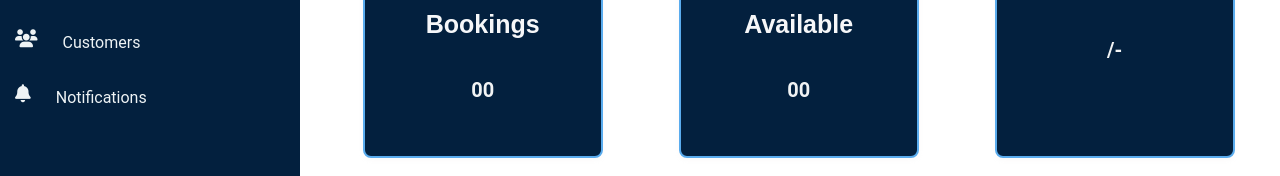
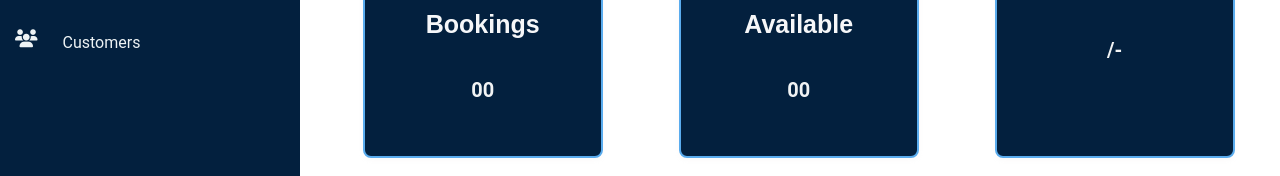
Before and after one commit to Somda123/fhb, a React (Create React App) app: page /admin in a window 1280 px wide. Shown: the part 290-466 px from the top of the page. Built offline with nearby package versions, Linux system fonts and the light colour scheme.

Commit message:
sevencommit

```diff
--- a/src/components/AddBooking.jsx
+++ b/src/components/AddBooking.jsx
@@ -68,8 +68,8 @@ const AddBooking = ({ onAddCustomer }) => {
                             <td><label htmlFor="roomType" className="add-booking-label">Room Type:</label></td>
                             <td>
                                 <select id="roomType" value={roomType} onChange={(e) => setRoomType(e.target.value)} required className="add-booking-select">
-                                    <option value="ordinary">Ordinary</option>
-                                    <option value="government">Government</option>
+                                    <option value="Non-Goverment">Non-Goverment</option>
+                                    <option value="government">Government Official</option>
                                 </select>
                             </td>
                         </tr>
--- a/src/components/BookRoom.js
+++ b/src/components/BookRoom.js
@@ -12,10 +12,9 @@ const BookRoom = () => {
     checkInDate: new Date(),
     checkOutDate: new Date(),
     roomNumber: "",
-    numberOfGuests: 1,
-    numberOfRooms: 1,
+    numberOfGuests: "",
+    numberOfRooms: "",
   });
-
   const handleInputChange = (e) => {
     const { name, value } = e.target;
     setFormData({
--- a/src/components/BookingForm.css
+++ b/src/components/BookingForm.css
@@ -230,6 +230,8 @@
 
 
 
+
+
 .booking-form-group {
     display: flex; /* Align items in a row */
     align-items: center; /* Center items vertically */
--- a/src/components/Sidebar.jsx
+++ b/src/components/Sidebar.jsx
@@ -91,10 +91,7 @@ const Sidebar = ({ onSidebarClick }) => {
                         <span>{(isSidebarOpen || isHovering) && 'Customers'}</span>
                     </li>
 
-                    <li onClick={() => onSidebarClick('dashboard')}>
-                        <i className="fa fa-bell"></i> {/* Dashboard icon */}
-                        <span>{(isSidebarOpen || isHovering) && 'Notifications'}</span>
-                    </li>
+
 
 
                     {/* <li onClick={() => onSidebarClick('payment')}> */}
```
